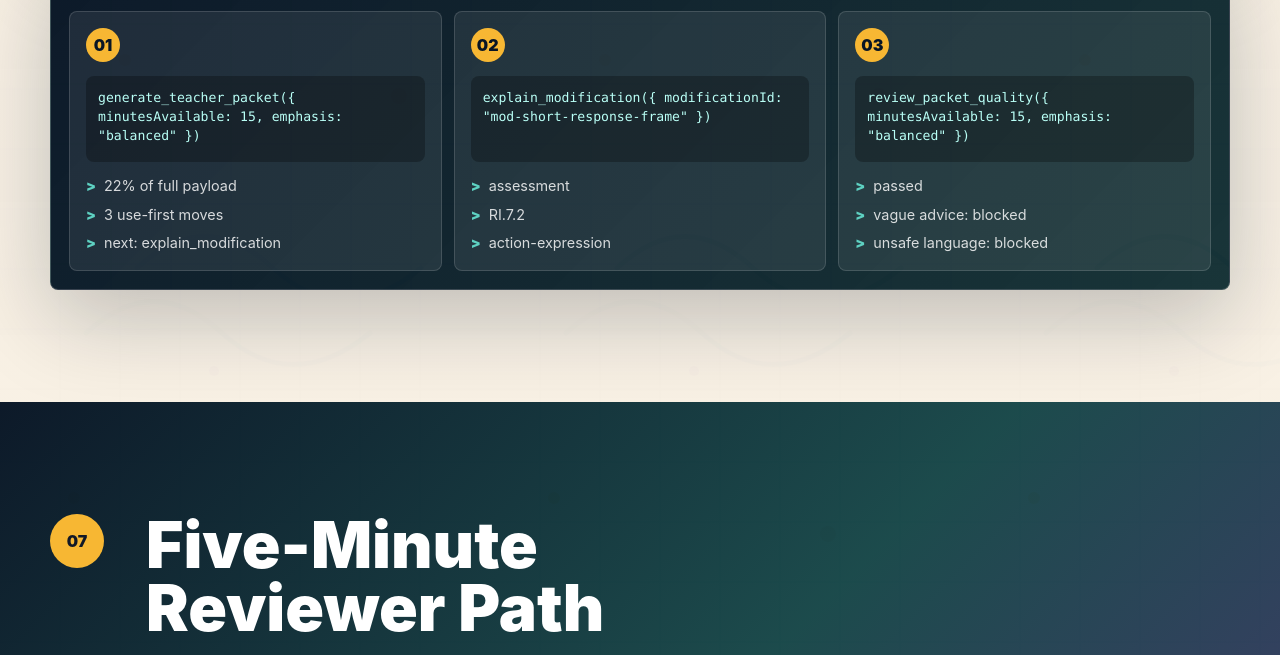
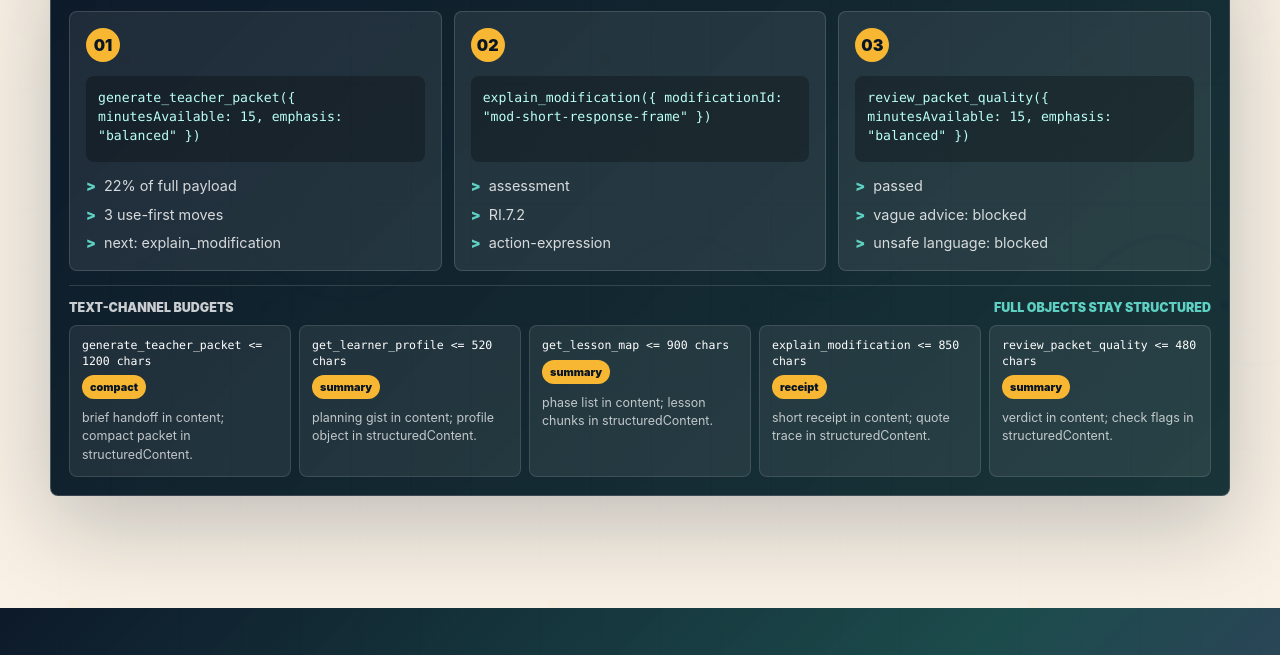
Before and after one commit to Cuuper22/waypoint-differentiation-lab, a website built with Vite: page showcase/index.html in a window 1280 px wide. Shown: the part 6820-7475 px from the top of the page. Built offline with nearby package versions, Linux system fonts and the light colour scheme.

Commit message:
Show MCP text budgets in reviewer demo

```diff
--- a/scripts/qa-showcase.mjs
+++ b/scripts/qa-showcase.mjs
@@ -257,6 +257,9 @@ function interactionScript() {
       ) {
         failures.push("MCP call console did not render the compact request/response rhythm");
       }
+      if (!consoleText.includes("Text-channel budgets") || !consoleText.includes("get_learner_profile <= 520 chars")) {
+        failures.push("MCP call console did not render tool text-channel budgets");
+      }
 
       const reviewText = document.querySelector("#review-path")?.textContent ?? "";
       if (!reviewText.includes("npm run submission:check") || !reviewText.includes("Five-Minute Reviewer Path")) {
--- a/showcase/src/generated-data.js
+++ b/showcase/src/generated-data.js
@@ -33,7 +33,44 @@ export const data = {
     "compactPercentOfFull": 22,
     "savedPercent": 78,
     "defaultTool": "generate_teacher_packet detail=compact",
-    "onDemandTool": "explain_modification"
+    "onDemandTool": "explain_modification",
+    "textBudgets": [
+      {
+        "tool": "generate_teacher_packet",
+        "mode": "compact",
+        "budget": 1200,
+        "textChannel": "brief handoff",
+        "structuredContent": "compact packet"
+      },
+      {
+        "tool": "get_learner_profile",
+        "mode": "summary",
+        "budget": 520,
+        "textChannel": "planning gist",
+        "structuredContent": "profile object"
+      },
+      {
+        "tool": "get_lesson_map",
+        "mode": "summary",
+        "budget": 900,
+        "textChannel": "phase list",
+        "structuredContent": "lesson chunks"
+      },
+      {
+        "tool": "explain_modification",
+        "mode": "receipt",
+        "budget": 850,
+        "textChannel": "short receipt",
+        "structuredContent": "quote trace"
+      },
+      {
+        "tool": "review_packet_quality",
+        "mode": "summary",
+        "budget": 480,
+        "textChannel": "verdict",
+        "structuredContent": "check flags"
+      }
+    ]
   },
   "modifications": [
     {
--- a/showcase/src/main.js
+++ b/showcase/src/main.js
@@ -324,7 +324,19 @@ function renderMcpConsole() {
   flow.className = "mcp-call-flow";
   flow.replaceChildren(...calls.map(mcpCallTemplate));
 
-  mcpConsole.replaceChildren(header, flow);
+  const budgetPanel = document.createElement("div");
+  budgetPanel.className = "mcp-budget-panel";
+
+  const budgetTitle = document.createElement("div");
+  budgetTitle.className = "mcp-budget-title";
+  budgetTitle.append(textSpan("Text-channel budgets"), textSpan("full objects stay structured"));
+
+  const budgetRows = document.createElement("div");
+  budgetRows.className = "mcp-budget-grid";
+  budgetRows.replaceChildren(...(stats.textBudgets ?? []).map(mcpBudgetTemplate));
+
+  budgetPanel.append(budgetTitle, budgetRows);
+  mcpConsole.replaceChildren(header, flow, budgetPanel);
 }
 
 function mcpCallTemplate(call) {
@@ -343,6 +355,21 @@ function mcpCallTemplate(call) {
 
   row.append(badge, command, response);
   return row;
+}
+
+function mcpBudgetTemplate(row) {
+  const item = document.createElement("article");
+  item.className = "mcp-budget";
+
+  const top = document.createElement("div");
+  top.className = "mcp-budget-top";
+  top.append(textSpan(`${row.tool} <= ${row.budget} chars`), textSpan(row.mode));
+
+  const split = document.createElement("p");
+  split.textContent = `${row.textChannel} in content; ${row.structuredContent} in structuredContent.`;
+
+  item.append(top, split);
+  return item;
 }
 
 function payloadRow(label, chars, percent, note) {
--- a/showcase/src/styles.css
+++ b/showcase/src/styles.css
@@ -1046,6 +1046,74 @@ a {
   font-weight: 950;
 }
 
+.mcp-budget-panel {
+  margin-top: 14px;
+  padding-top: 14px;
+  border-top: 1px solid rgba(255, 255, 255, 0.14);
+}
+
+.mcp-budget-title {
+  display: flex;
+  justify-content: space-between;
+  gap: 14px;
+  margin-bottom: 10px;
+  color: rgba(255, 255, 255, 0.78);
+  font-size: 0.78rem;
+  font-weight: 950;
+  text-transform: uppercase;
+}
+
+.mcp-budget-title span:last-child {
+  color: var(--mint);
+}
+
+.mcp-budget-grid {
+  display: grid;
+  grid-template-columns: repeat(5, minmax(0, 1fr));
+  gap: 8px;
+}
+
+.mcp-budget {
+  min-height: 112px;
+  padding: 12px;
+  border-radius: 8px;
+  background: rgba(255, 255, 255, 0.07);
+  border: 1px solid rgba(255, 255, 255, 0.12);
+}
+
+.mcp-budget-top {
+  display: grid;
+  gap: 6px;
+}
+
+.mcp-budget-top span:first-child {
+  color: white;
+  font-family: "SFMono-Regular", Consolas, "Liberation Mono", monospace;
+  font-size: 0.72rem;
+  line-height: 1.35;
+  overflow-wrap: anywhere;
+}
+
+.mcp-budget-top span:last-child {
+  width: fit-content;
+  min-height: 24px;
+  display: inline-flex;
+  align-items: center;
+  padding: 0 8px;
+  border-radius: 999px;
+  color: var(--night);
+  background: var(--gold);
+  font-size: 0.68rem;
+  font-weight: 950;
+}
+
+.mcp-budget p {
+  margin: 10px 0 0;
+  color: rgba(255, 255, 255, 0.72);
+  font-size: 0.78rem;
+  line-height: 1.45;
+}
+
 .arch-node {
   min-height: 240px;
   padding: 24px;
@@ -1190,6 +1258,10 @@ a {
     grid-template-columns: repeat(2, 1fr);
   }
 
+  .mcp-budget-grid {
+    grid-template-columns: repeat(2, minmax(0, 1fr));
+  }
+
   .arch-node::after {
     top: 0;
     left: 0;
@@ -1268,6 +1340,14 @@ a {
     grid-column: 1 / -1;
   }
 
+  .mcp-budget-grid {
+    grid-template-columns: 1fr;
+  }
+
+  .mcp-budget-title {
+    display: grid;
+  }
+
   .chapter {
     grid-template-columns: 1fr;
     gap: 16px;
--- a/src/generator.ts
+++ b/src/generator.ts
@@ -1,4 +1,5 @@
 import { evidenceById, learnerProfile, lessonChunks, udlEvidence } from "./knowledge.js";
+import { mcpTextBudgetRows } from "./mcp-budgets.js";
 import type {
   CompactTeacherPacket,
   EvidenceRef,
@@ -876,7 +877,8 @@ export function showcaseData(packet: TeacherPacket) {
       compactPercentOfFull: Math.round((compactChars / fullChars) * 100),
       savedPercent: Math.round((1 - compactChars / fullChars) * 100),
       defaultTool: "generate_teacher_packet detail=compact",
-      onDemandTool: "explain_modification"
+      onDemandTool: "explain_modification",
+      textBudgets: mcpTextBudgetRows
     },
     modifications: packet.modifications.map((mod) => ({
       id: mod.id,
```
Also changed, not shown: docs/architecture.md (+1 -1 lines), scripts/mcp-smoke.mjs (+6 -5 lines), src/mcp-budgets.ts (added, +45 -0 lines), assets/showcase-preview.gif.
